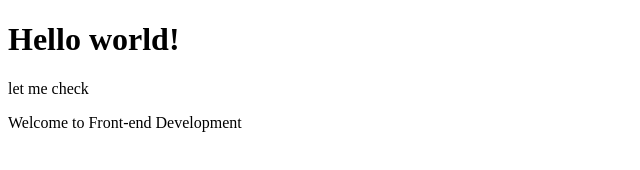
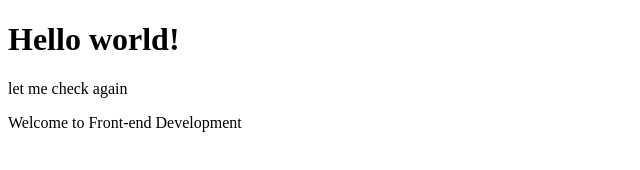
Before and after one commit to Dr-Memon/UA92_FrontEnd, a plain HTML site: page index.html in a window 1280 px wide. Shown: the full height of the page, 0-640 px from the left. Drawn offline with Linux system fonts and the light colour scheme.

Commit message:
My second commit

```diff
--- a/index.html
+++ b/index.html
@@ -8,7 +8,7 @@
 </head>
 <body>
     <h1>Hello world!</h1>
-    <p>let me check</p>
+    <p>let me check again</p>
     <p>Welcome to Front-end Development</p>
 </body>
 </html>
```
